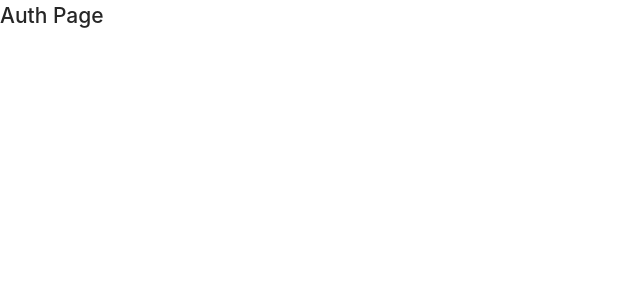
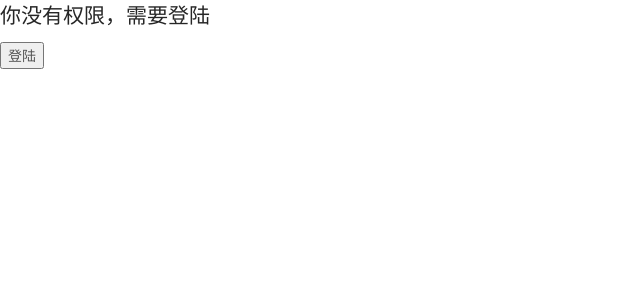
Before and after one commit to kongjieyu/JobSearchApp, a React app: page /login in a window 1280 px wide. Shown: the top 300 px of the page, without its empty margins (0-640 px from the left). Built offline with nearby package versions, Linux system fonts and the light colour scheme.

Commit message:
allow login with users

```diff
--- a/src/Auth.js
+++ b/src/Auth.js
@@ -1,11 +1,13 @@
 import React from 'react'
 import { connect } from 'react-redux'
 import { login } from './Auth.redux'
+import { Redirect } from 'react-router-dom'
 
 //两个reducer,每个reducer都有state
 //合并reducer
 @connect(
-    state => state
+    state => state.auth,
+    {login}
 )
 
 class Auth extends React.Component{
@@ -13,7 +15,14 @@ class Auth extends React.Component{
         super(props)
     }
     render(){
-        return <h2>Auth Page</h2>
+        return (
+            <div>
+                { this.props.isAuth? <Redirect to='/dashboard' /> : null}
+                <h2>你没有权限，需要登陆</h2>
+                <button onClick = {this.props.login}>登陆</button>
+            </div>
+        )
+
     }
 }
 
--- a/src/Dashboard.js
+++ b/src/Dashboard.js
@@ -1,5 +1,5 @@
 import React from 'react'
-import { Route, Link } from 'react-router-dom'
+import { Route, Link, Redirect } from 'react-router-dom'
 import { connect } from 'react-redux'
 import App from './App'
 import { logout } from './Auth.redux'
@@ -21,8 +21,12 @@ class Dashboard extends React.Component{
         super(props)
     }
     render(){
-        return (
+        console.log(this.props)
+        const redirectToLogin = <Redirect to='/login'></Redirect>
+        const app = (
         <div>
+            <h1>独立团</h1>
+            {this.props.isAuth? <button onClick={this.props.logout}>注销</button>: null}
             <ul>
                 <li>
                     <Link to='/dashboard/'>一营</Link>
@@ -39,6 +43,7 @@ class Dashboard extends React.Component{
             <Route path='/dashboard/qibinglian' component={Qibinglian}></Route>
         </div>
         )
+        return this.props.isAuth? app: redirectToLogin
     }
 }
 
--- a/src/index.js
+++ b/src/index.js
@@ -43,16 +43,17 @@ class Test extends React.Component{
 //渲染App里面需要传很多参数
 ReactDom.render(
     (<Provider store={store}>
+        {/* 用BrowserRouter包裹整个app */}
         <BrowserRouter>
             {/* Swith只渲染命中的第一个Route  */}
             <Switch>
                 <Route path='/login' component = {Auth} exact></Route>
                 <Route path='/dashboard' component = {Dashboard}></Route>
+                {/* 如果上面的Route都没有命中，就会直接跳转到dashboard */}
                 <Redirect to='/dashboard'></Redirect>
                 {/* <Route path='/qibinglian' component = {Qibinglian}></Route>
                 <Route path='/:location' component = {Test}></Route>  */}
             </Switch>
-
         </BrowserRouter>
     </Provider>),
     document.getElementById('root')
```
Also changed, not shown: src/reducer.js (+6 -1 lines).
